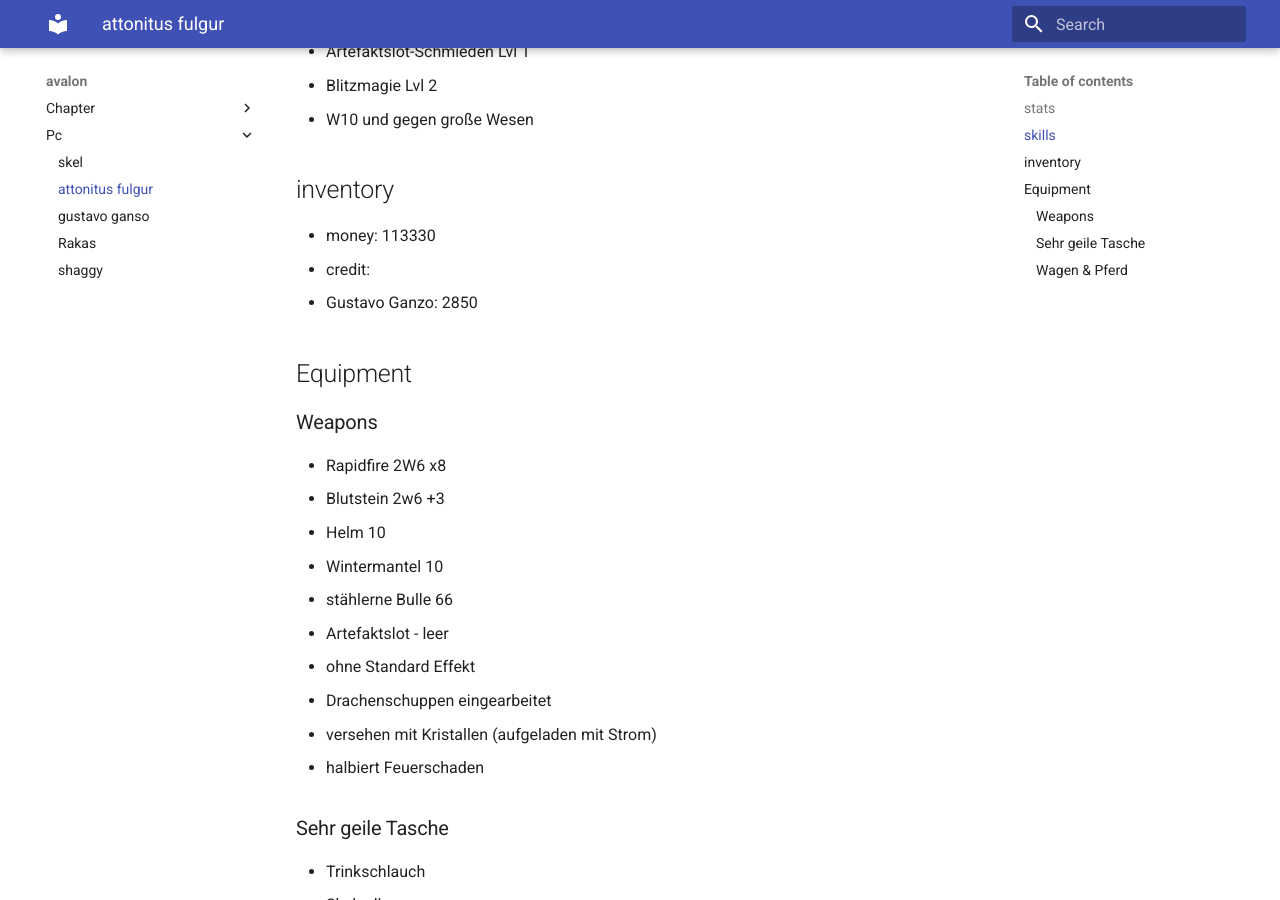
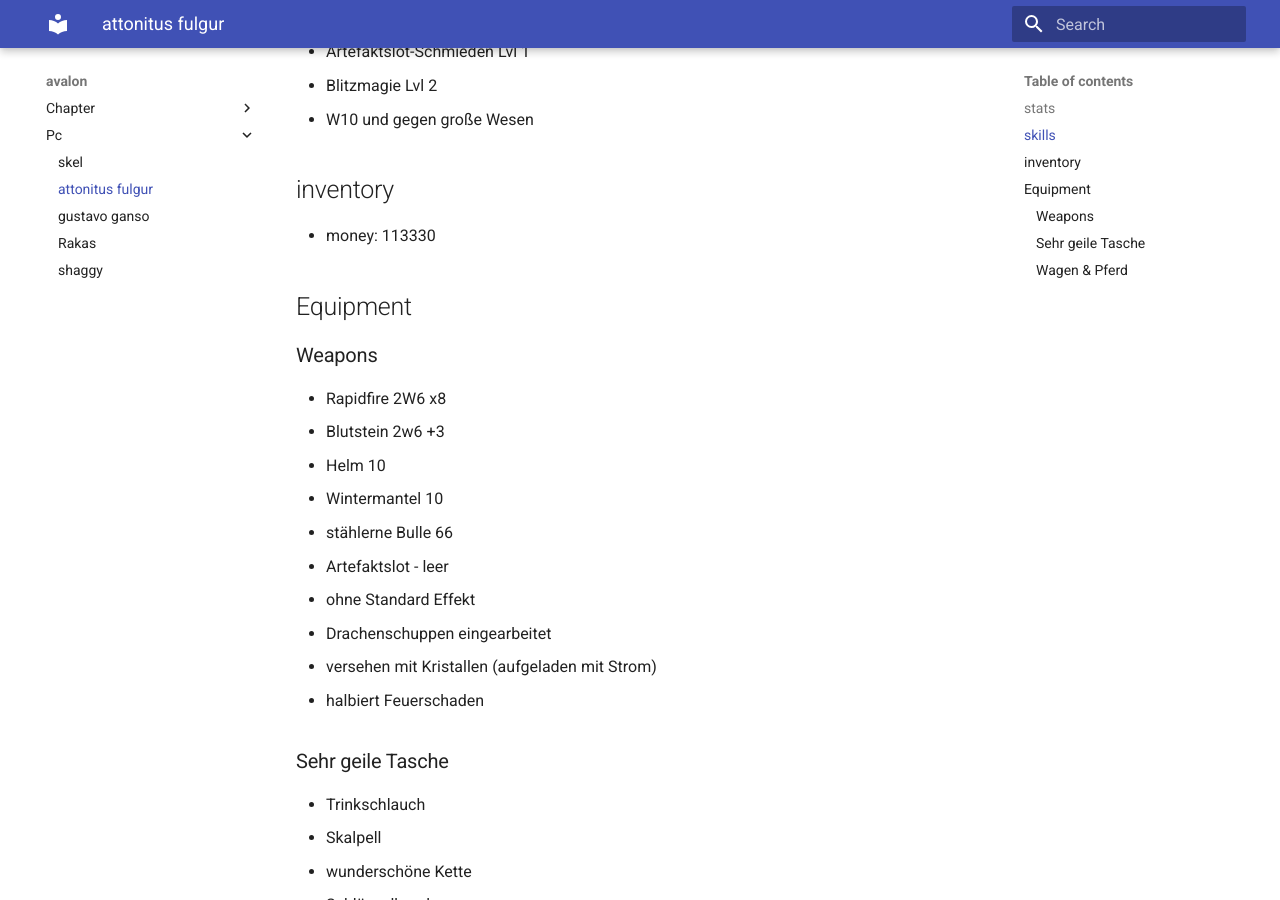
Before and after one commit to mkdocs-pnp/avalon, an MkDocs documentation site: the page built from docs/pc/attonitus_fulgur.md, in a window 1280 px wide and 900 px high, scrolled down 711 px. Built offline with MkDocs 1.6.1 and Material for MkDocs 9.7.7, drawn with Linux system fonts in a browser that asks for light colours.

Commit message:
fix skel.md.

```diff
--- a/docs/pc/attonitus_fulgur.md
+++ b/docs/pc/attonitus_fulgur.md
@@ -23,8 +23,6 @@
 
 ## inventory
 * money: 113330
-* credit:
-  * Gustavo Ganzo: 2850
 
 ## Equipment
 
```
